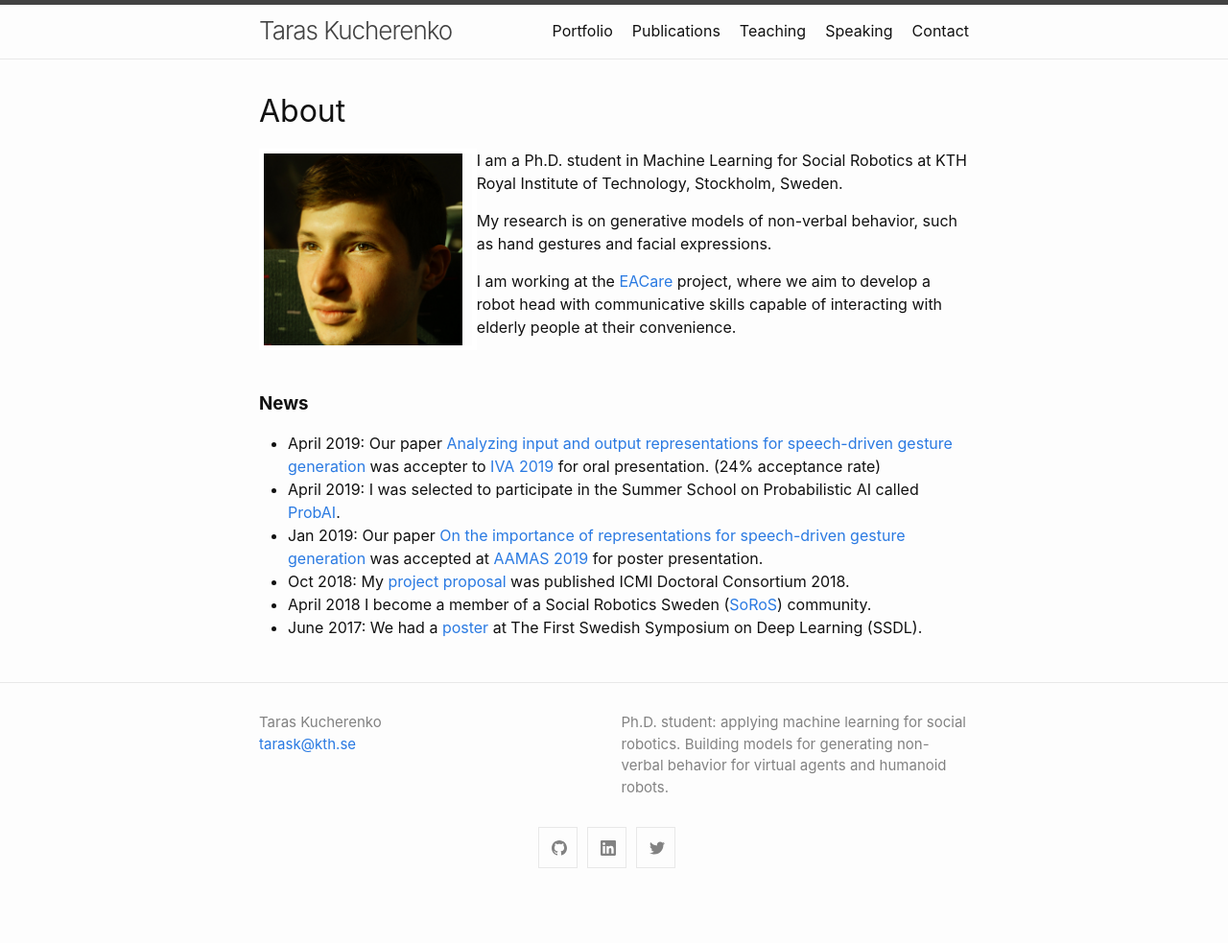
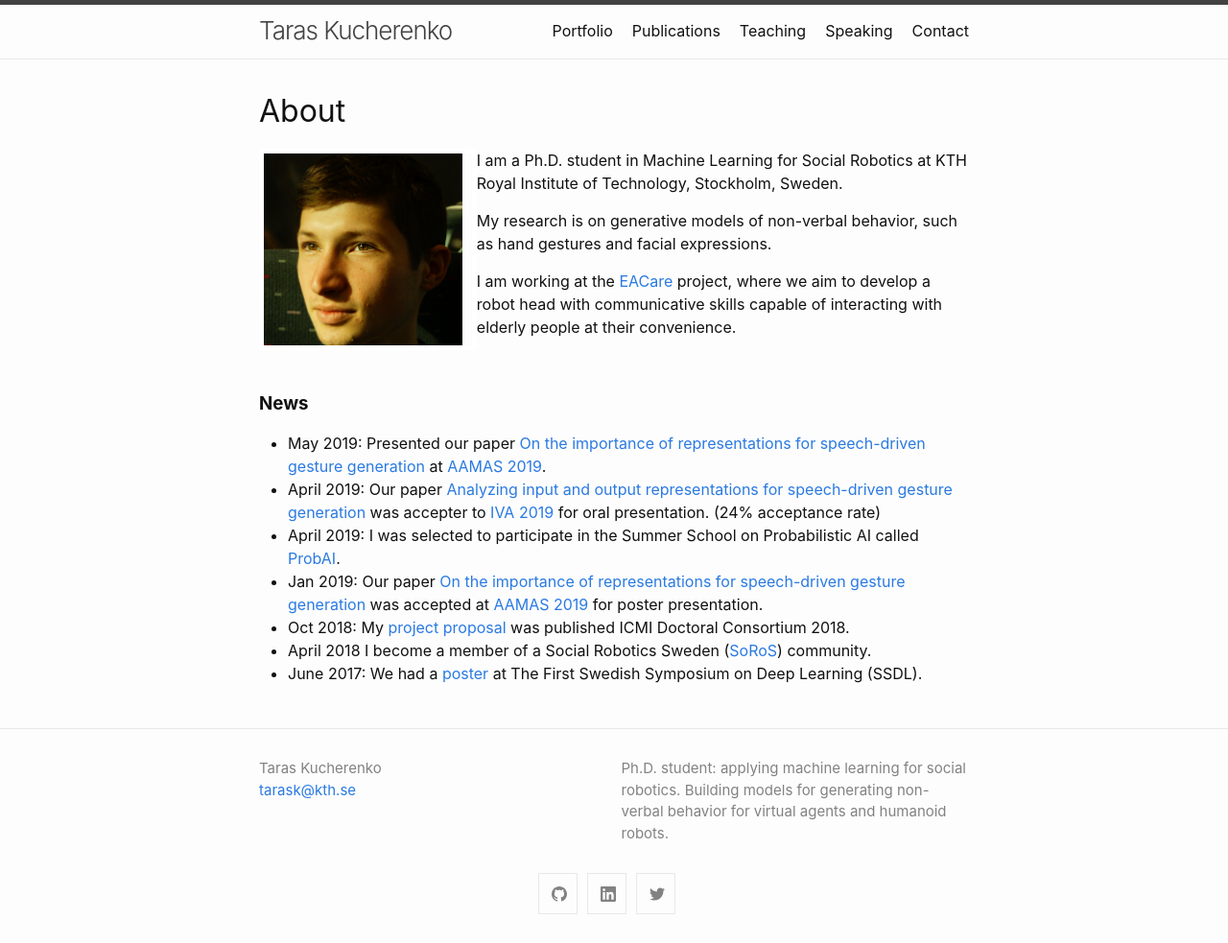
Before and after one commit to Svito-zar/Svito-zar.github.io, a Jekyll site: the page built from index.md, in a window 1280 px wide. Shown: the whole page at 96% size. Built offline with Jekyll 4.4.1, drawn with Linux system fonts in a browser that asks for light colours; before the commit the page ends 935 px from its top, so only the background shows below that.

Commit message:
Updated index

```diff
--- a/index.md
+++ b/index.md
@@ -18,9 +18,10 @@ I am working at the [EACare](http://www.csc.kth.se/cvap/EACare/) project, where
 <br>
 ### **News**
 
+* May 2019: Presented our paper [On the importance of representations for speech-driven gesture generation](http://www.ifaamas.org/Proceedings/aamas2019/pdfs/p2072.pdf) at [AAMAS 2019](http://aamas2019.encs.concordia.ca/).
 * April 2019: Our paper [Analyzing input and output representations for speech-driven gesture generation](https://www.researchgate.net/publication/331645229_Analyzing_Input_and_Output_Representations_for_Speech-Driven_Gesture_Generation) was accepter to [IVA 2019](https://iva2019.sciencesconf.org/) for oral presentation. (24% acceptance rate)
 * April 2019: I was selected to participate in the Summer School on Probabilistic AI called [ProbAI](https://probabilistic.ai/).
-* Jan 2019: Our paper [On the importance of representations for speech-driven gesture generation](../papers/AAMAS_2019.pdf) was accepted at [AAMAS 2019](http://aamas2019.encs.concordia.ca/) for poster presentation.
+* Jan 2019: Our paper [On the importance of representations for speech-driven gesture generation](http://www.ifaamas.org/Proceedings/aamas2019/pdfs/p2072.pdf) was accepted at [AAMAS 2019](http://aamas2019.encs.concordia.ca/) for poster presentation.
 * Oct 2018: My [project proposal](https://www.researchgate.net/publication/328032360_Data_Driven_Non-Verbal_Behavior_Generation_for_Humanoid_Robots) was published ICMI Doctoral Consortium 2018.
 * April 2018 I become a member of a Social Robotics Sweden ([SoRoS](https://soros-community.github.io/)) community.
 * June 2017: We had a [poster](https://www.csc.kth.se/~hedvig/publications/ssdl_17.pdf) at The First Swedish Symposium on Deep Learning (SSDL).
```
